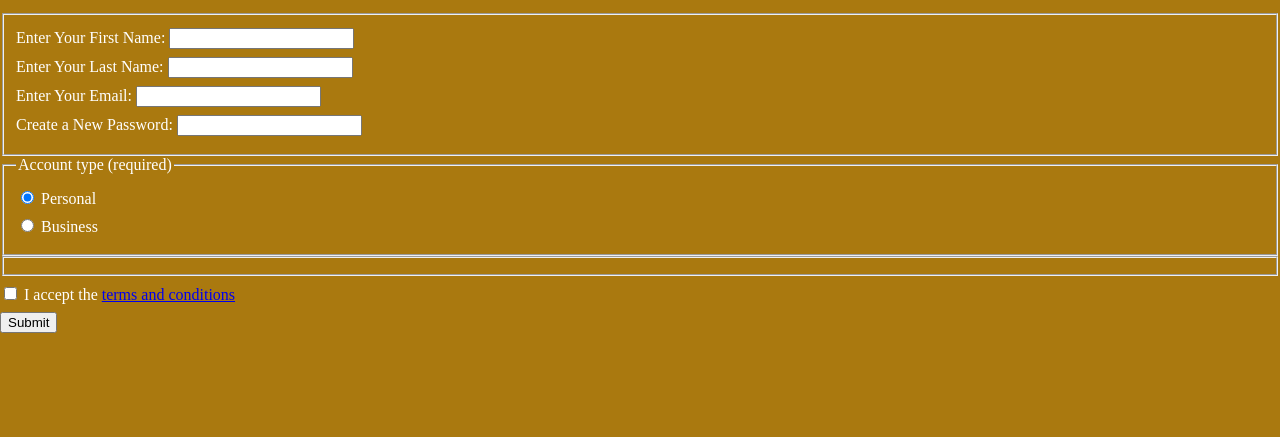
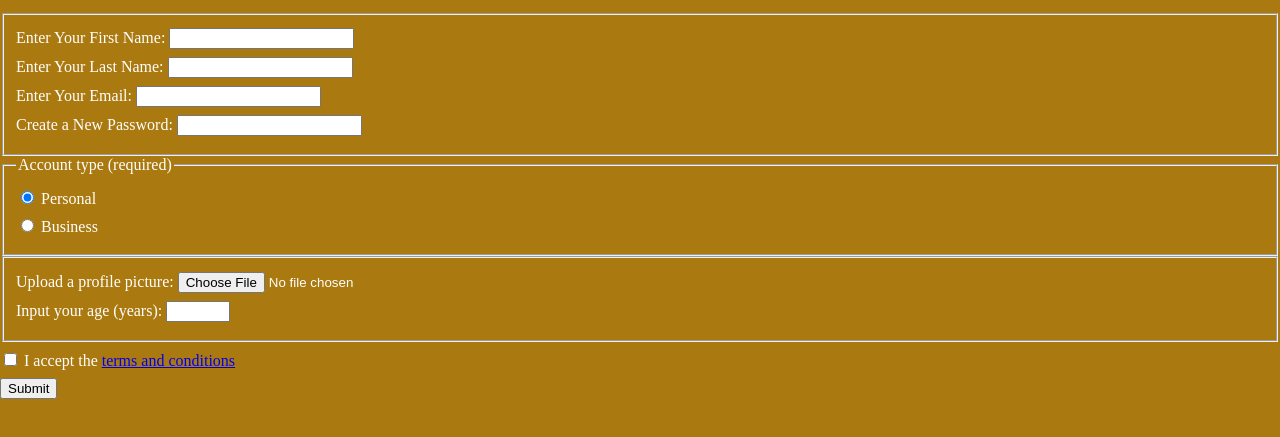
Before and after one commit to ShaylaBrown/RegistrationFormRepo, a plain HTML site: page index.html in a window 1280 px wide. Shown: the part 101-538 px from the top of the page. Drawn offline with Linux system fonts and the light colour scheme.

Commit message:
updated html code

```diff
--- a/index.html
+++ b/index.html
@@ -24,7 +24,15 @@
             <label for="personal-account"><input id="personal-account" type="radio" name="account-type" checked /> Personal</label>
             <label for="business-account" ><input id="business-account" type="radio" name="account-type" /> Business</label>
           </fieldset>
-        <fieldset></fieldset>
+        <fieldset>
+            <label>Upload a profile picture:
+                <input type="file"/>
+            </label>
+            <label>Input your age (years): <input type="number" min="13" max="120"/></label>
+
+
+
+        </fieldset>
         <label for="terms-and-conditions"> <input id="terms-and-conditions" required type="checkbox"/>
         I accept the <a href="https://www.freecodecamp.org/news/terms-of-service/">terms and conditions</a>
         </label>
```
